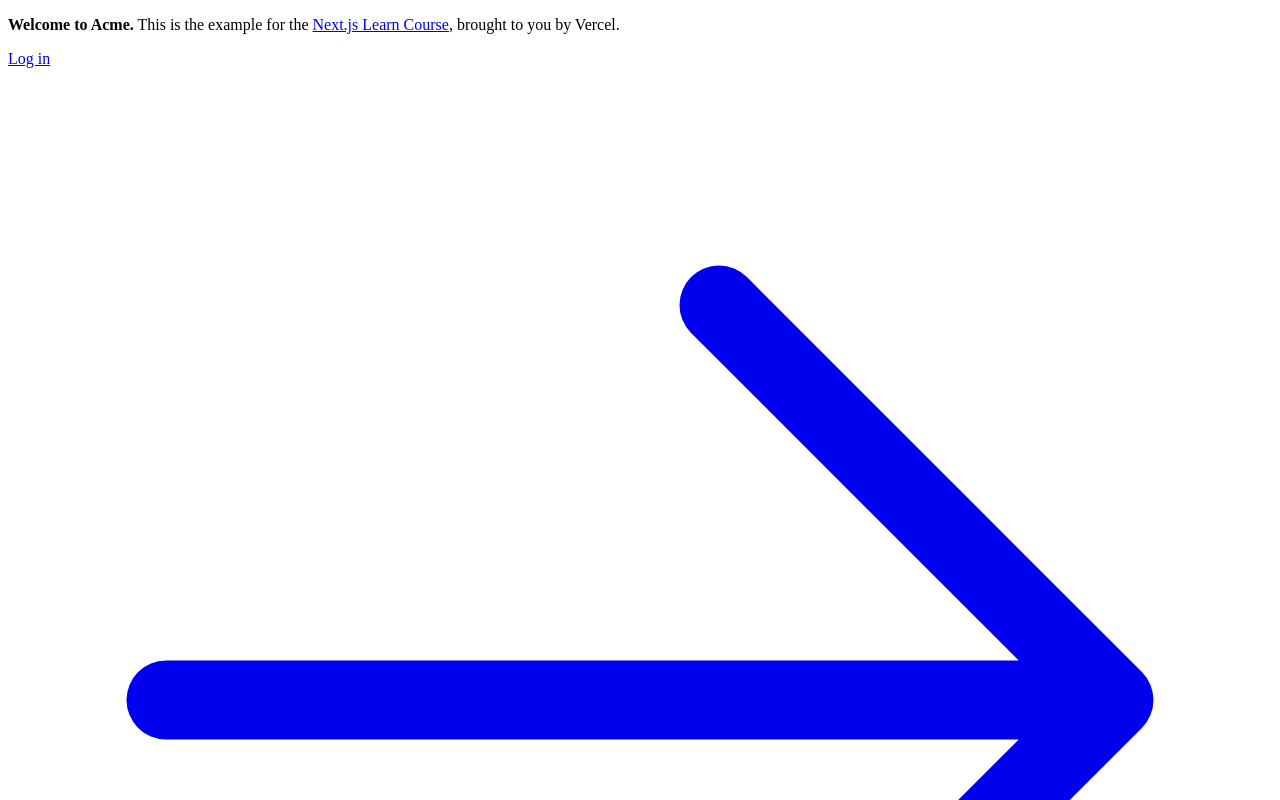
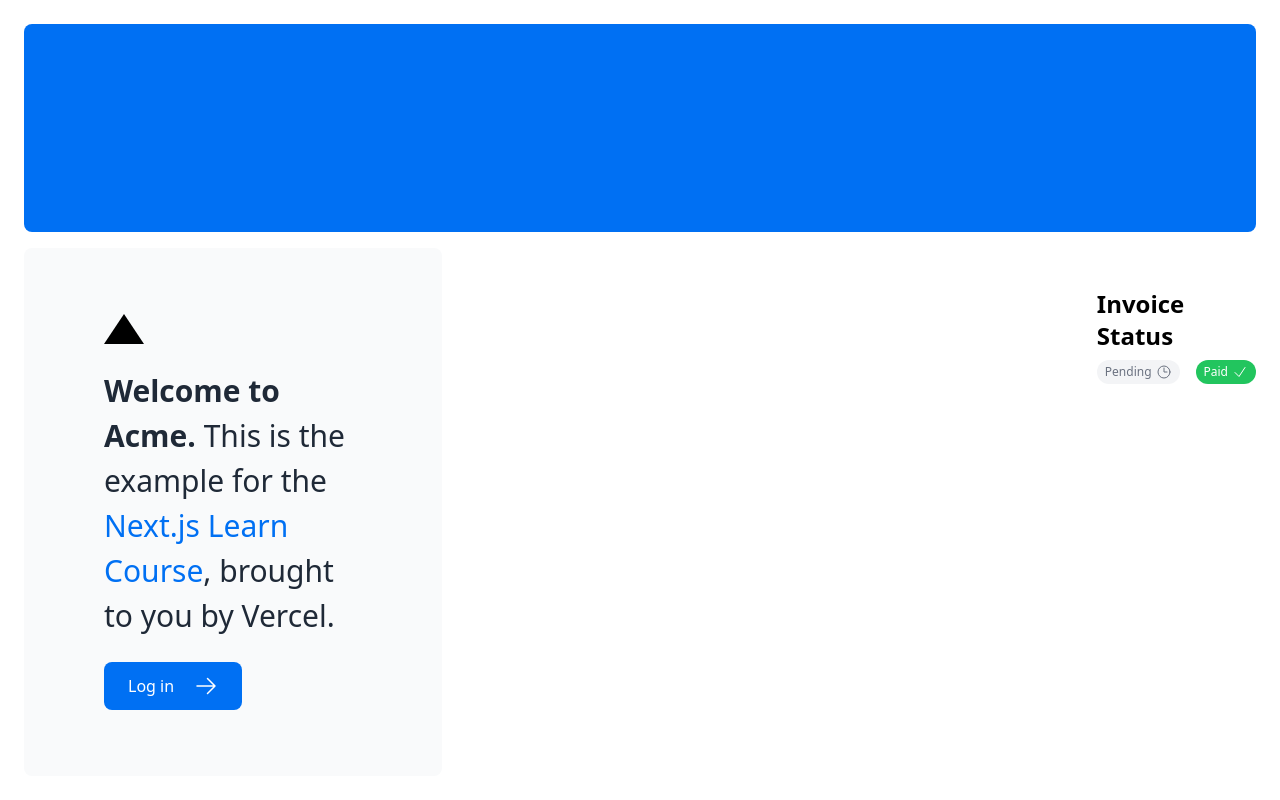
Before and after one commit to DungGiaIT/App-Router, a Next.js app in the folder nextjs-dashboard/: page / in a window 1280 px wide. Shown: the top 800 px of the page. Built offline with nearby package versions, Linux system fonts and the light colour scheme.

Commit message:
Chapter 2

```diff
--- a/nextjs-dashboard/app/layout.tsx
+++ b/nextjs-dashboard/app/layout.tsx
@@ -1,3 +1,4 @@
+import '@/app/ui/global.css';
 export default function RootLayout({
   children,
 }: {
--- a/nextjs-dashboard/app/page.tsx
+++ b/nextjs-dashboard/app/page.tsx
@@ -1,6 +1,8 @@
 import AcmeLogo from '@/app/ui/acme-logo';
 import { ArrowRightIcon } from '@heroicons/react/24/outline';
 import Link from 'next/link';
+import styles from '@/app/ui/home.module.css';
+import InvoiceStatus from '@/app/ui/invoices/status';
 
 export default function Page() {
   return (
@@ -10,6 +12,7 @@
       </div>
       <div className="mt-4 flex grow flex-col gap-4 md:flex-row">
         <div className="flex flex-col justify-center gap-6 rounded-lg bg-gray-50 px-6 py-10 md:w-2/5 md:px-20">
+          <div className={styles.shape} />
           <p className={`text-xl text-gray-800 md:text-3xl md:leading-normal`}>
             <strong>Welcome to Acme.</strong> This is the example for the{' '}
             <a href="https://nextjs.org/learn/" className="text-blue-500">
@@ -27,6 +30,13 @@
         <div className="flex items-center justify-center p-6 md:w-3/5 md:px-28 md:py-12">
           {/* Add Hero Images Here */}
         </div>
+        <section className="mt-10">
+          <h1 className="text-2xl font-bold">Invoice Status</h1>
+          <div className="flex gap-4 mt-2">
+            <InvoiceStatus status="pending" />
+            <InvoiceStatus status="paid" />
+          </div>
+        </section>
       </div>
     </main>
   );
--- /dev/null
+++ b/nextjs-dashboard/app/ui/home.module.css
@@ -0,0 +1,7 @@
+.shape {
+    height: 0;
+    width: 0;
+    border-bottom: 30px solid black;
+    border-left: 20px solid transparent;
+    border-right: 20px solid transparent;
+}
```
